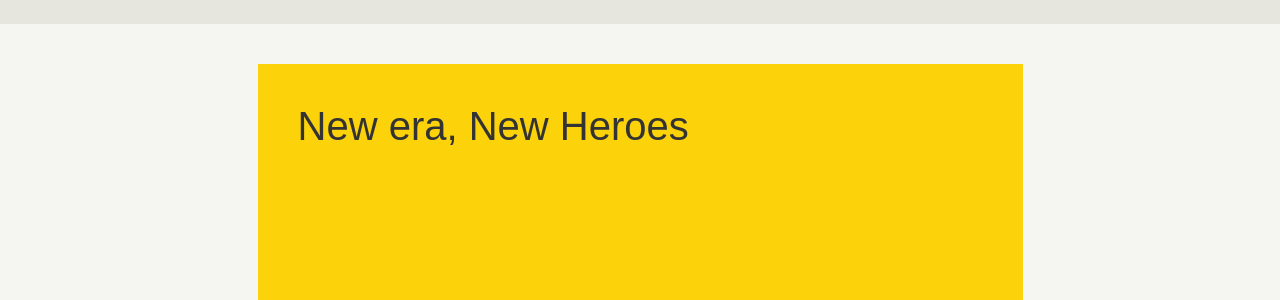
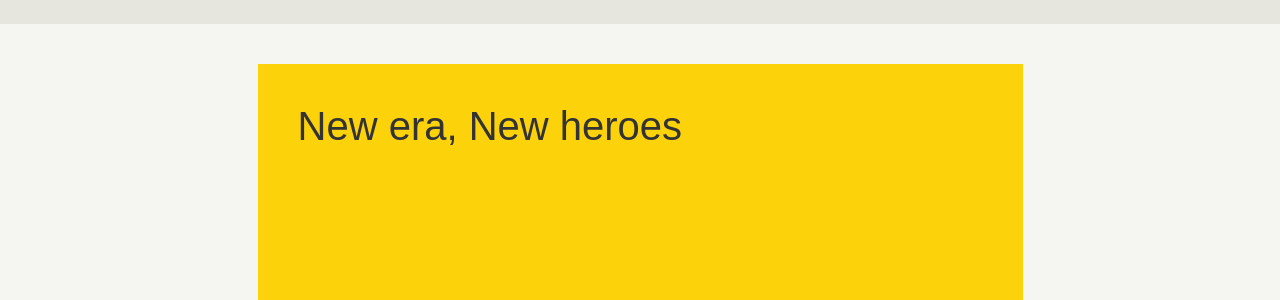
Before and after one commit to EMT/break-the-silence, a Jekyll site: the page built from _posts/2014-03-16-industry-heros-4.html, in a window 1280 px wide. Shown: the part 284-584 px from the top of the page. Built offline with Jekyll 4.4.1, drawn with Linux system fonts in a browser that asks for light colours; nearby versions of some CDN libraries; Markdown is read by kramdown in place of the engine named in the settings; comment, search, counter and statistics services are not loaded.

```diff
--- a/_posts/2014-03-12-creative-code-of-conduct.html
+++ b/_posts/2014-03-12-creative-code-of-conduct.html
@@ -2,7 +2,7 @@
 layout: post
 title: Creative Code of Conduct
 credit: Albion London
-blurb: Industry Code of Ethics?
+blurb: Industry Code of Ethics
 ---
 
 <p>
--- a/_posts/2014-03-16-industry-heros-4.html
+++ b/_posts/2014-03-16-industry-heros-4.html
@@ -3,7 +3,7 @@ layout: post
 title: Industry Heroes 4.0
 credit: Albion London
 image: bts-heroes.jpg
-blurb: New era, New Heroes
+blurb: New era, New heroes
 ---
 
 <p>
```
